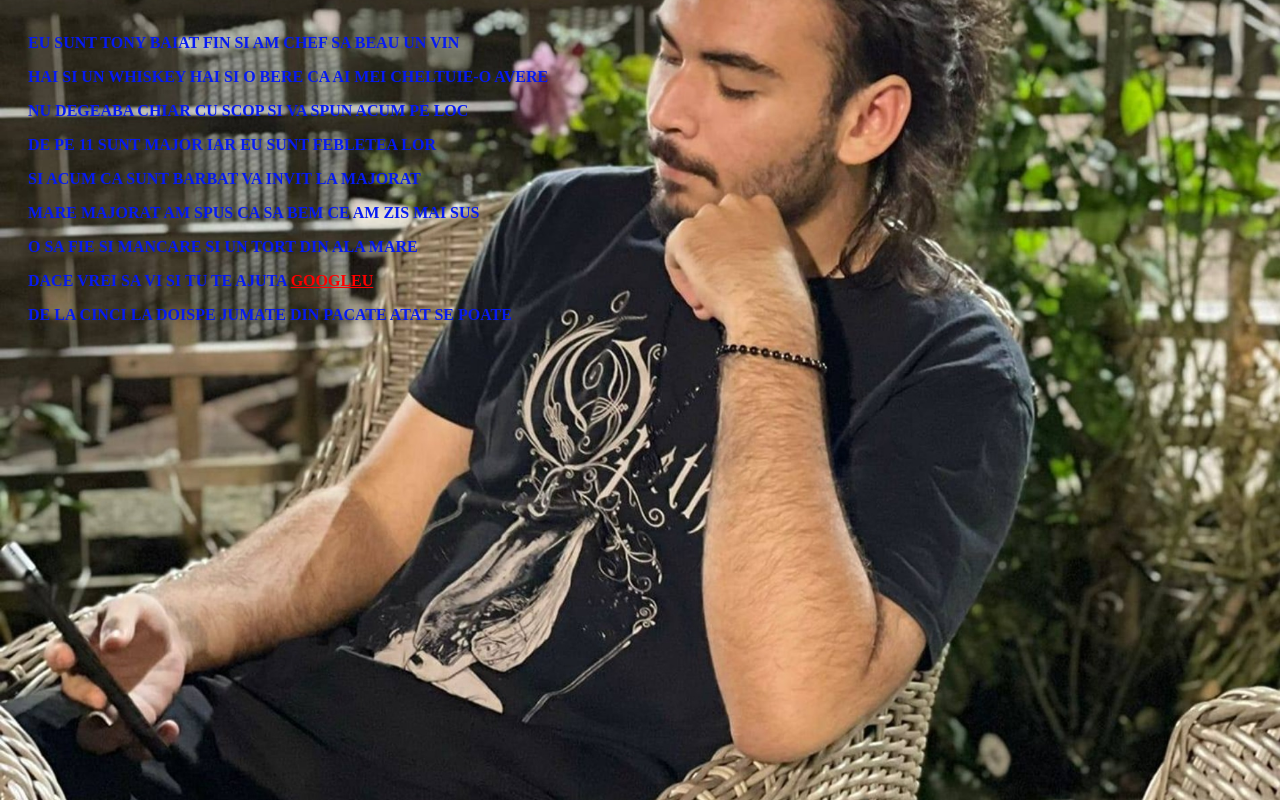
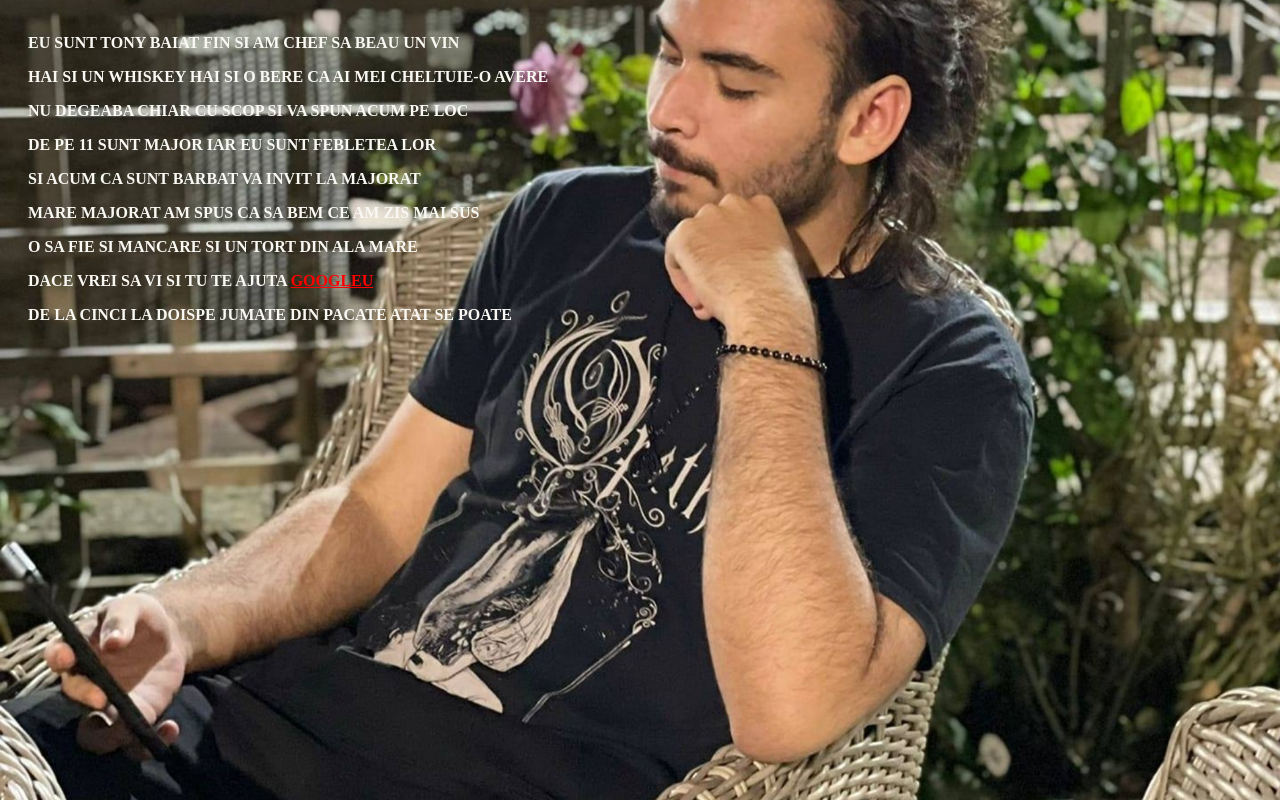
Before and after one commit to Zahymaru/tony-invitatie, a plain HTML site: page index.html in a window 1280 px wide. Drawn offline with Linux system fonts and the light colour scheme.

Commit message:
Update style.css

```diff
--- a/style.css
+++ b/style.css
@@ -11,7 +11,7 @@ html {
 
 
   font-weight: 900;
-  color: #061af2;
+   color: #f9f8f3;
   padding: 10px 20px;
   font-size: 16px;
 
```
